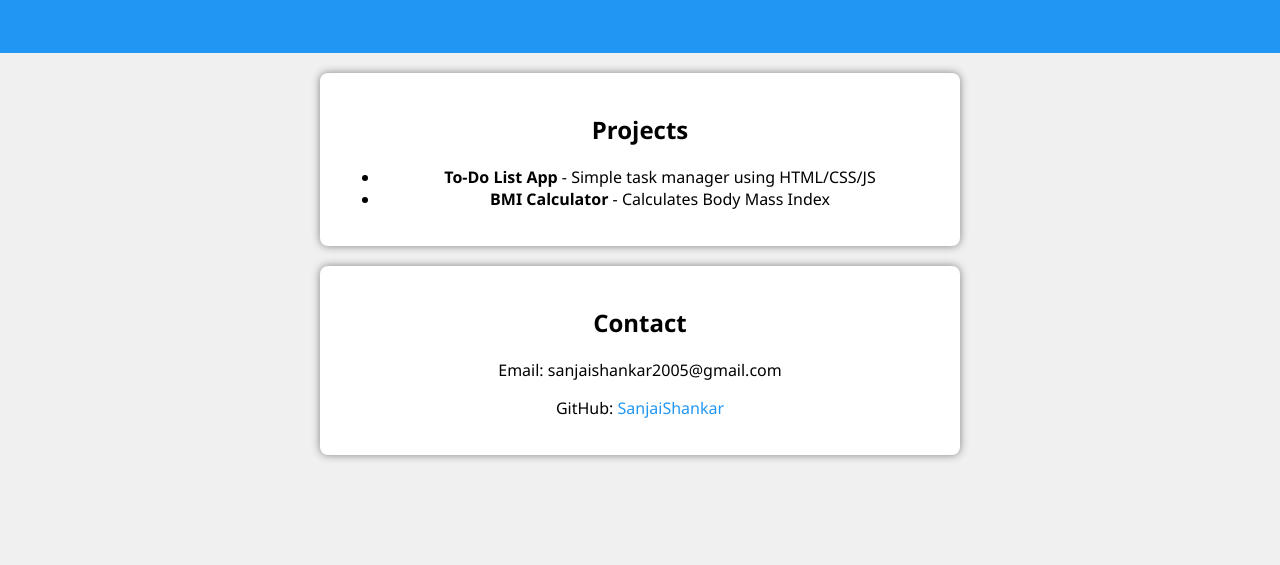
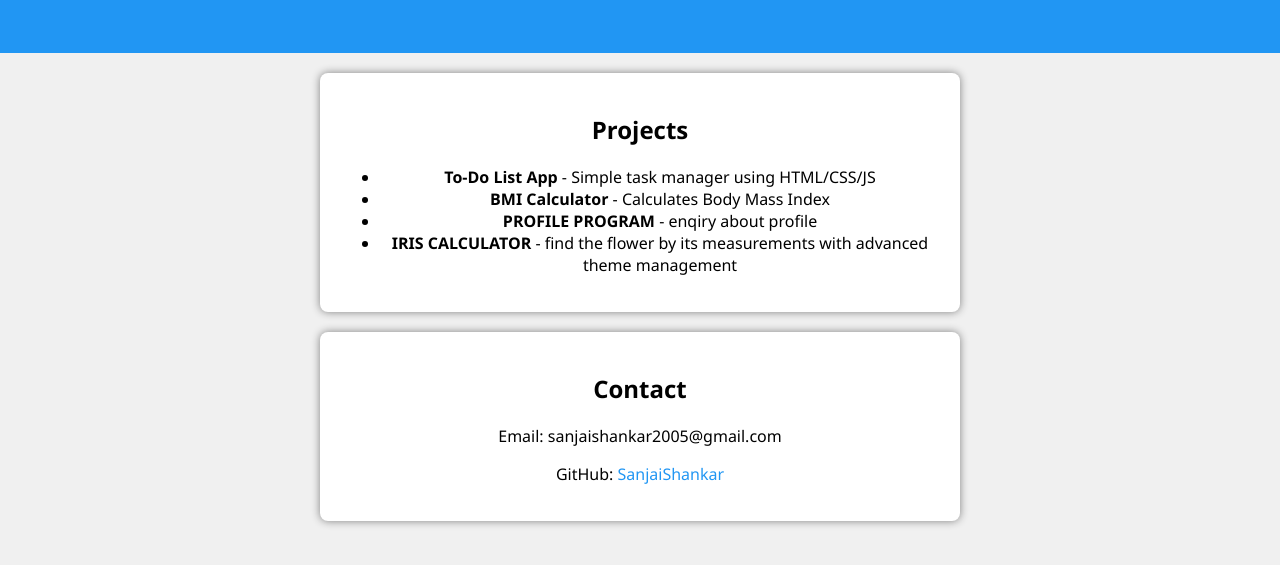
Before and after one commit to sanjjj44/PROFILE-PROGRAM, a plain HTML site: page index.html in a window 1280 px wide. Shown: the part 151-716 px from the top of the page. Drawn offline with Linux system fonts and the light colour scheme.

Commit message:
index.html

```diff
--- a/index.html
+++ b/index.html
@@ -16,6 +16,8 @@
     <ul>
       <li><strong>To-Do List App</strong> - Simple task manager using HTML/CSS/JS</li>
       <li><strong>BMI Calculator</strong> - Calculates Body Mass Index</li>
+      <li><strong>PROFILE PROGRAM</strong> - enqiry about profile</li>
+      <li><strong>IRIS CALCULATOR</strong> - find the flower by its measurements with advanced theme management</li>
     </ul>
   </section>
 
```
